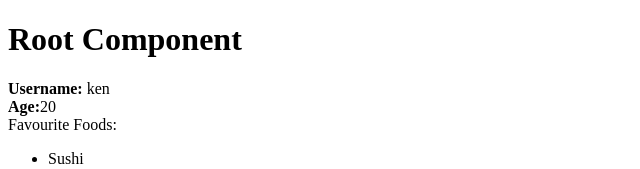
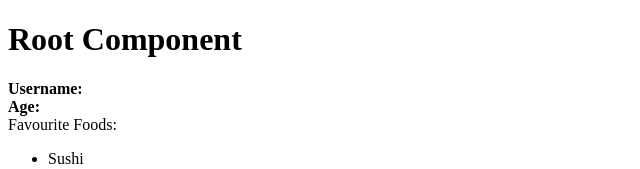
Before and after one commit to ChristineMuchiri/React-Series, a React (Vite) app in the folder react-tutorial/: page / in a window 1280 px wide. Shown: the top 169 px of the page, without its empty margins (0-640 px from the left). Built offline with nearby package versions, Linux system fonts and the light colour scheme.

Commit message:
child components

```diff
--- a/react-tutorial/src/App.jsx
+++ b/react-tutorial/src/App.jsx
@@ -1,10 +1,22 @@
 import { UserProfile } from "./components/UserProfile";
 
 export default function App() {
+    const callMe = () => {
+        console.log("Hello");
+    };
     return (
         <div>
             <h1>Root Component</h1>
-            <UserProfile Age={20} isLoggedIn={true} />
+            <UserProfile
+                username='bob'
+                isLoggedIn={true}
+                favouriteFoods={[
+                    {
+                        name: "sushi"
+                    }
+                ]}
+                callMe={callMe}
+            />
         </div>
     );
 
--- a/react-tutorial/src/components/UserProfile.jsx
+++ b/react-tutorial/src/components/UserProfile.jsx
@@ -1,13 +1,22 @@
+import PropTypes from 'prop-types';
 import { UserFavouriteFood } from "./UserFavouriteFood";
 import { UserUsername } from "./UserUsername";
 
 export function UserProfile(props) {
+    console.log(props);
+    props.callMe();
+
     return (
         <div id='user-profile'>
-            <UserUsername username="bob" trimmedUsername='ken'/>
+            <UserUsername username={props.username} />
             <b>Age:</b>
             <span>{props.Age }</span>
             <UserFavouriteFood />
         </div>
     )
 }
+UserProfile.propTypes = {
+    username: PropTypes.string.isRequired,
+    Age: PropTypes.number.isRequired,
+    callMe: PropTypes.func.isRequired,
+}
```
